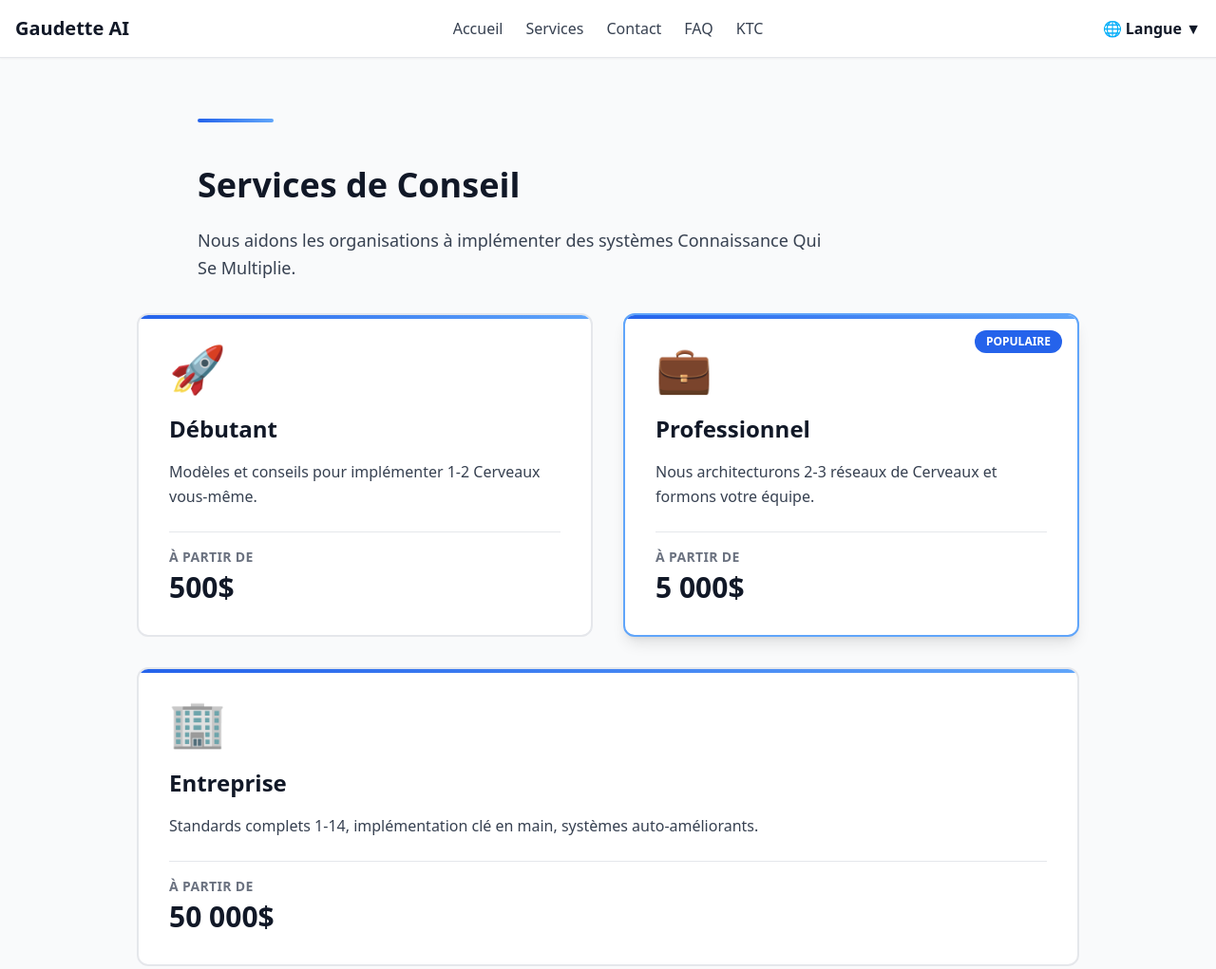
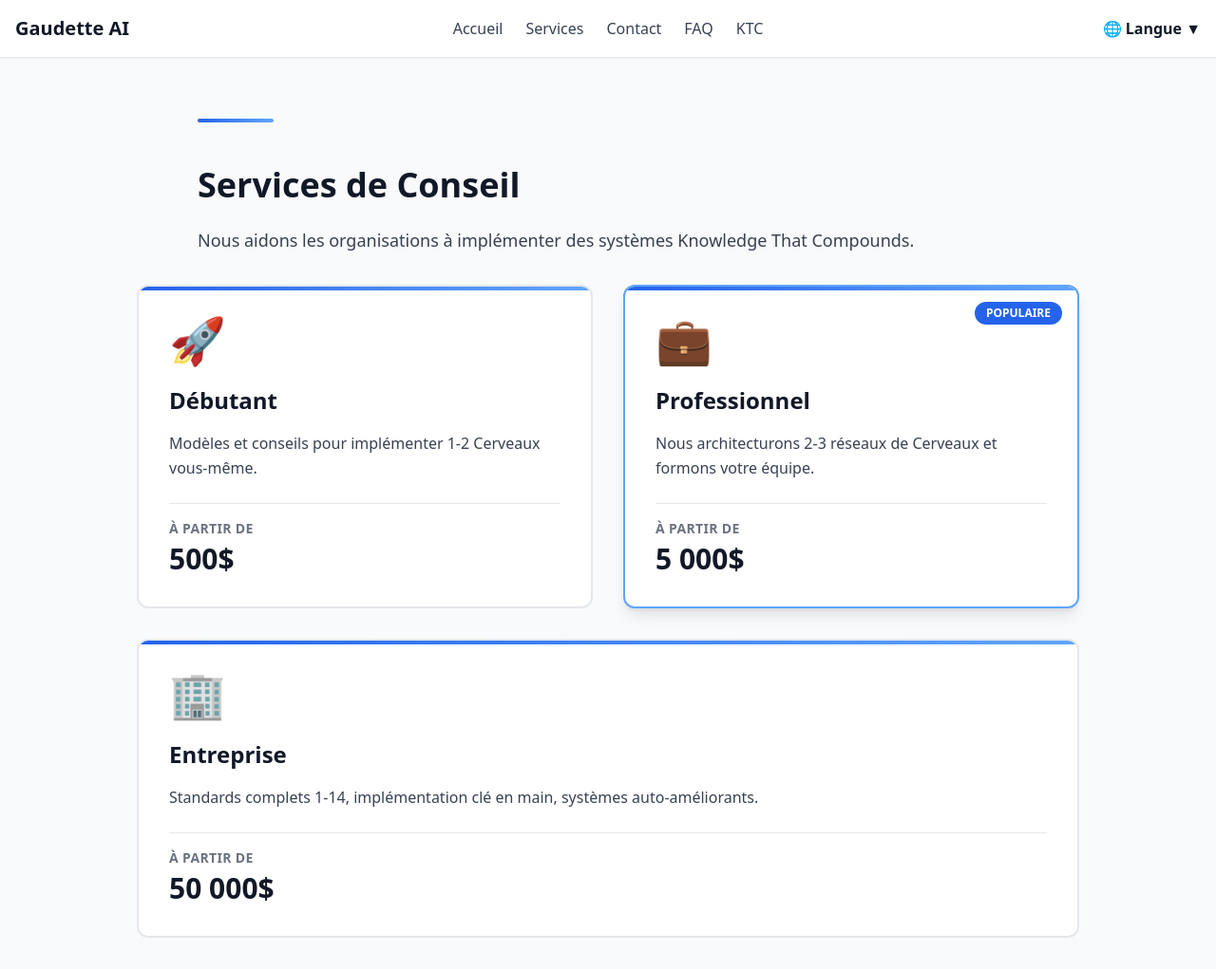
Before and after one commit to williamoliviergaudette-maker/gaudetteai-website, an Astro site: page /fr/consulting in a window 1280 px wide. Shown: the top 1021 px of the page at 95% size. Built offline with nearby package versions, Linux system fonts and the light colour scheme; Astro itself is replaced by a stand-in of ours.

Commit message:
improved textbox spacing to prevent unwanted line breaks

```diff
--- a/src/pages/fr/consulting.astro
+++ b/src/pages/fr/consulting.astro
@@ -9,8 +9,8 @@ import BaseLayout from '../../layouts/BaseLayout.astro';
         <div class="h-1 w-20 bg-gradient-to-r from-blue-600 to-blue-400 rounded-full mb-6"></div>
       </div>
       <h1 class="text-4xl font-bold mb-6 text-gray-900">Services de Conseil</h1>
-      <p class="text-lg text-gray-700 leading-relaxed max-w-2xl">
-        Nous aidons les organisations à implémenter des systèmes Connaissance Qui Se Multiplie.
+      <p class="text-lg text-gray-700 leading-relaxed max-w-3xl">
+        Nous aidons les organisations à implémenter des systèmes Knowledge That Compounds.
       </p>
     </div>
   </section>
--- a/src/pages/fr/contact.astro
+++ b/src/pages/fr/contact.astro
@@ -11,7 +11,7 @@ import BaseLayout from '../../layouts/BaseLayout.astro';
       </div>
       <h1 class="text-4xl font-bold mb-6 text-gray-900">Contactez-Nous</h1>
       <p class="text-lg text-gray-700 leading-relaxed">
-        Prêt à implémenter Connaissance Qui Se Multiplie? Discutons de vos besoins.
+        Prêt à implémenter Knowledge That Compounds? Discutons de vos besoins.
       </p>
     </div>
   </section>
```
